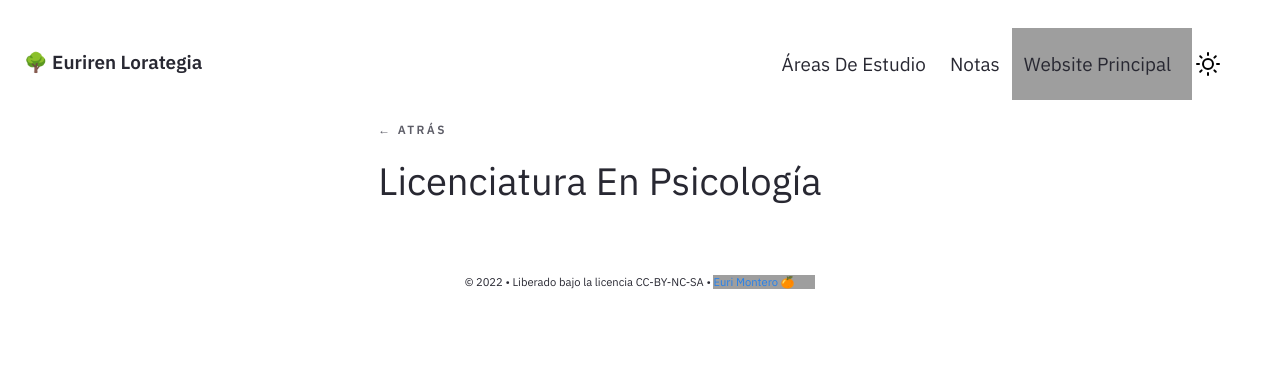
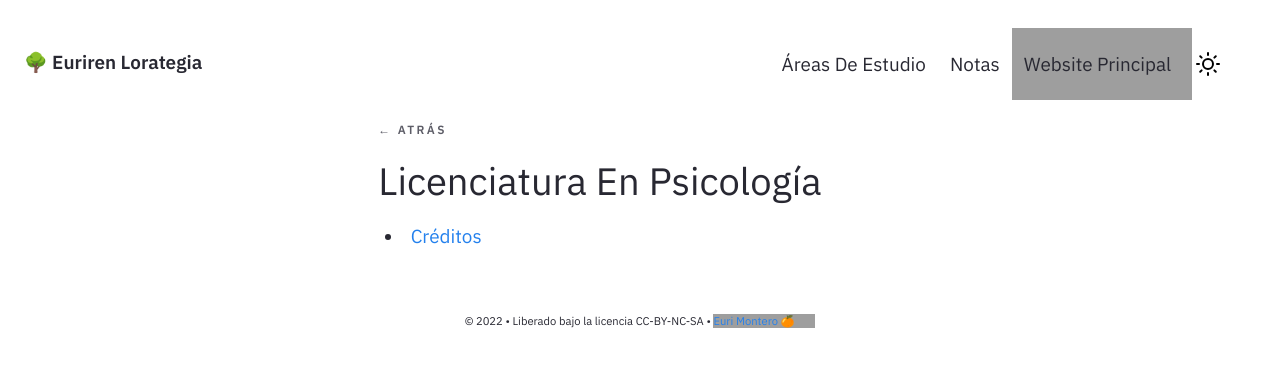
Before and after one commit to EuriNaiz/Lorategi, a Jekyll site: the page built from _posts/2022-04-12-lic-psicologia.md, in a window 1280 px wide. Shown: the top 367 px of the page. Built offline with Jekyll 4.4.1, drawn with Linux system fonts in a browser that asks for light colours; grey boxes are pictures that could not be loaded.

Commit message:
prueba links

```diff
--- a/_posts/2022-04-12-lic-psicologia.md
+++ b/_posts/2022-04-12-lic-psicologia.md
@@ -2,3 +2,4 @@
 title: Licenciatura En Psicología
 permalink: /Licenciatura-En-Psicologia
 ---
+- [[Créditos]]
```
